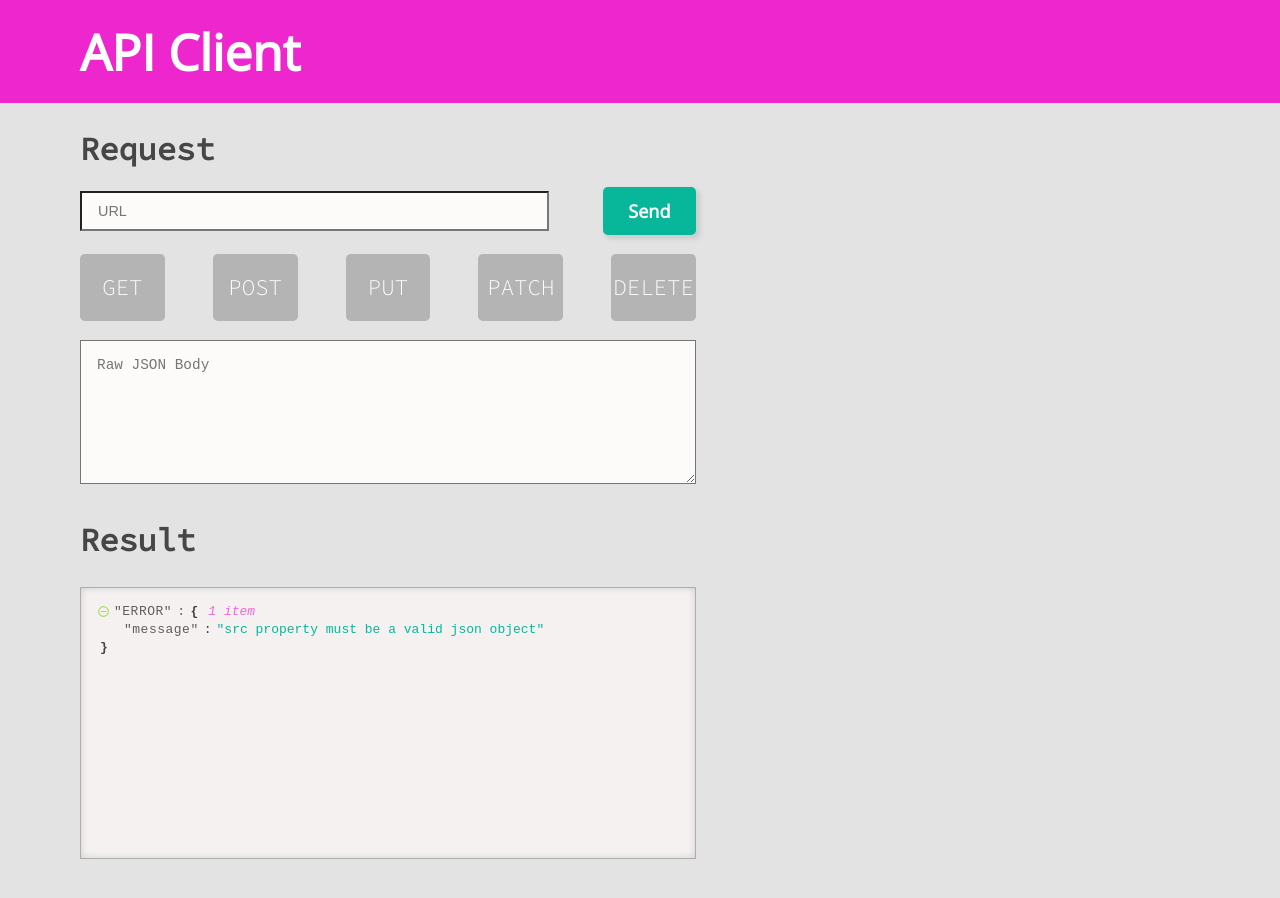
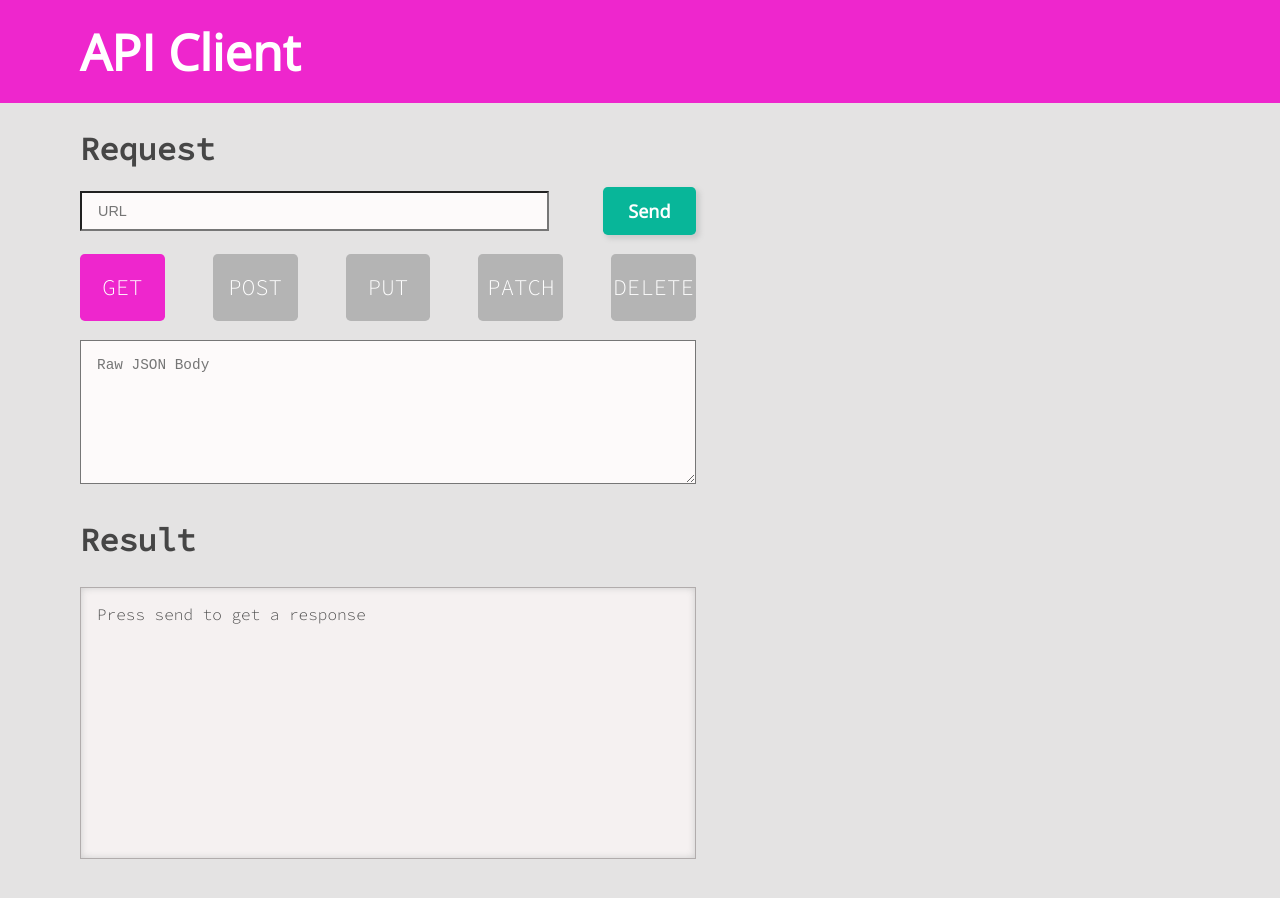
Before and after one commit to DannieSchu/api-client, a React app: page / in a window 1280 px wide. Shown: the top 898 px of the page. Built offline with nearby package versions, Linux system fonts and the light colour scheme.

Commit message:
set loading state and render 'loading' in results component

```diff
--- a/src/components/JsonDisplay/JsonDisplay.jsx
+++ b/src/components/JsonDisplay/JsonDisplay.jsx
@@ -1,46 +1,36 @@
+/* eslint-disable indent */
 /* eslint-disable react/prop-types */
 import React from 'react';
 import ReactJson from 'react-json-view';
+import PropTypes from 'prop-types';
+import { themeColors } from './themeColors.jsx';
 import styles from './JsonDisplay.css';
-import PropTypes from 'prop-types';
 
-const JsonDisplay = ({ results }) => {
+const JsonDisplay = ({ results, loading }) => {
   return (
     <section className={styles.JsonDisplay}>
       <h2>Result</h2>
       <article>
-        <ReactJson
+        {!results && loading
+          ? 'Loading'
+          : results
+          ? <ReactJson
             src={results}
-          theme={{
-            base00: '#f5f1f1',
-            base01: '#ec66d6',
-            base02: '#f5f1f1',
-            base03: '#f5f1f1',
-            base04: '#ec66d6',
-            base05: '#ec66d6',
-            base06: '#ec66d6',
-            base07: '#444',
-            base08: '#444',
-            base09: '#08b699',
-            base0A: '#a3e053',
-            base0B: '#a3e053',
-            base0C: '#a3e053',
-            base0D: '#a3e053',
-            base0E: '#ec66d6',
-            base0F: '#ec66d6'
-          }}
+            theme={themeColors}
             enableClipboard={false}
             iconStyle="circle"
             displayDataTypes={false}
             groupArraysAfterLength={50}
           />
+          : 'Press send to get a response'}
       </article>
     </section >
   );
 };
 
 JsonDisplay.propTypes = {
-  results: PropTypes.any
+  results: PropTypes.any,
+  loading: PropTypes.bool
 };
 
 export default JsonDisplay;
--- /dev/null
+++ b/src/components/JsonDisplay/themeColors.jsx
@@ -0,0 +1,18 @@
+export const themeColors = {
+  base00: '#f5f1f1',
+  base01: '#ec66d6',
+  base02: '#f5f1f1',
+  base03: '#f5f1f1',
+  base04: '#ec66d6',
+  base05: '#ec66d6',
+  base06: '#ec66d6',
+  base07: '#444',
+  base08: '#444',
+  base09: '#08b699',
+  base0A: '#a3e053',
+  base0B: '#a3e053',
+  base0C: '#a3e053',
+  base0D: '#a3e053',
+  base0E: '#ec66d6',
+  base0F: '#ec66d6'
+};
--- a/src/components/RequestHistory/RequestHistory.jsx
+++ b/src/components/RequestHistory/RequestHistory.jsx
@@ -19,7 +19,7 @@ const RequestHistory = ({ requests, onClick }) => {
 };
 
 RequestHistory.propTypes = {
-  onClick: PropTypes.func,
+  onClick: PropTypes.func.isRequired,
   requests: PropTypes.arrayOf(PropTypes.shape({
     method: PropTypes.string.isRequired,
     url: PropTypes.string.isRequired,
--- a/src/containers/ClientPage.jsx
+++ b/src/containers/ClientPage.jsx
@@ -1,16 +1,17 @@
 import React, { useState } from 'react';
 import Form from '../components/Form/Form.jsx';
-import { apiData } from '../services/apiData.jsx';
 import JsonDisplay from '../components/JsonDisplay/JsonDisplay.jsx';
 import RequestHistory from '../components/RequestHistory/RequestHistory.jsx';
+import { apiData } from '../services/apiData.jsx';
 import styles from './ClientPage.css';
 
 const ClientPage = () => {
-  const [method, setMethod] = useState('');
+  const [method, setMethod] = useState('get');
   const [url, setUrl] = useState('');
   const [body, setBody] = useState('');
   const [results, setResults] = useState(null);
   const [requests, setRequests] = useState([]);
+  const [loading, setLoading] = useState(false);
 
   const handleChange = ({ target }) => {
     if(target.name === 'method') setMethod(target.value);
@@ -20,25 +21,26 @@ const ClientPage = () => {
 
   const handleSubmit = e => {
     e.preventDefault();
-
+    setLoading(true);
     apiData(url, method, body)
-      .then(res => setResults(res));
-
+      .then(res => setResults(res))
+      .then(() => setLoading(false));
     setRequests(prevRequests => ([
-      ...prevRequests,
-      {
+      ...prevRequests, {
         url,
         method,
-        body
+        body: body || null
       }
     ]));
   };
 
-  // const handleClick = ({ target }) => {
-  //   setUrl(target.url);
-  //   setMethod(target.method);
-  //   setBody(target.body || null);
-  // };
+  const handleClick = request => {
+    // store an item's id
+    // find item by its id in requests array
+    setUrl(request.url);
+    setMethod(request.method);
+    setBody(request.body || null);
+  };
 
   return (
     <section className={styles.ClientPage}>
@@ -50,9 +52,9 @@ const ClientPage = () => {
           body={body}
           method={method}
           buttonText="Send" />
-        <JsonDisplay results={results} />
+        <JsonDisplay results={results} loading={loading} />
       </section>
-      <RequestHistory requests={requests} />
+      <RequestHistory requests={requests} onClick={handleClick} />
     </section>
   );
 };
```
Lines whose indentation alone changed are shown as unchanged.
